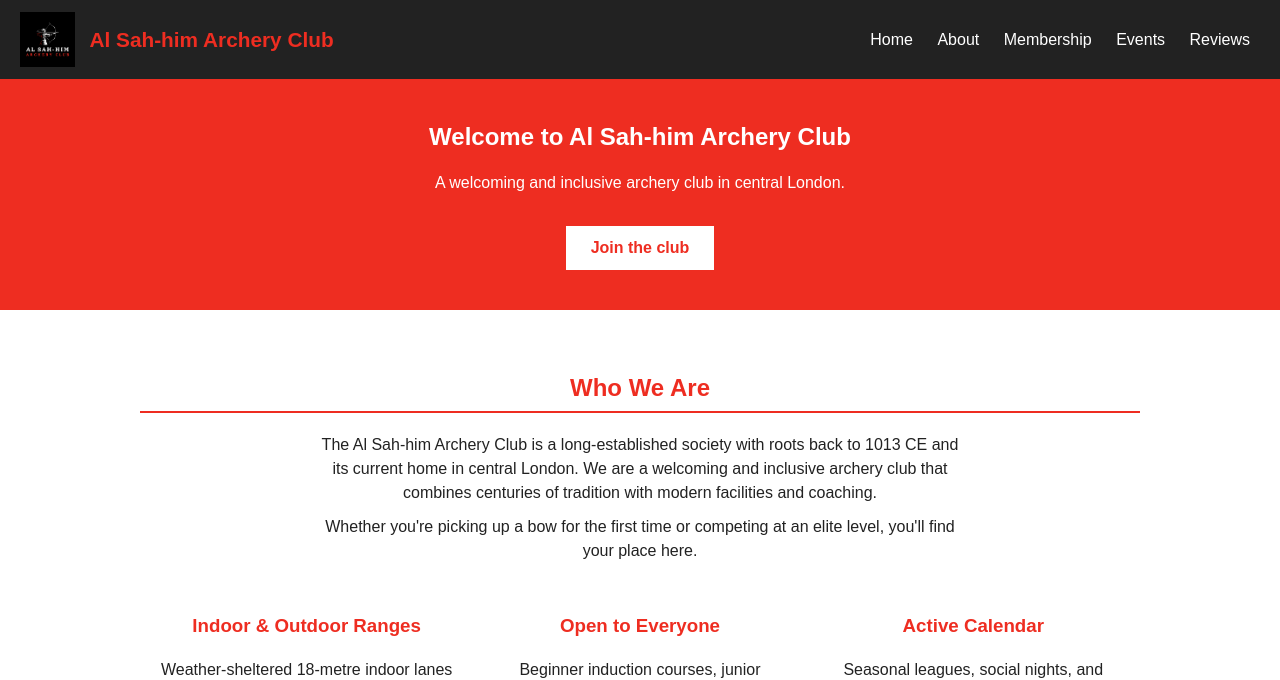
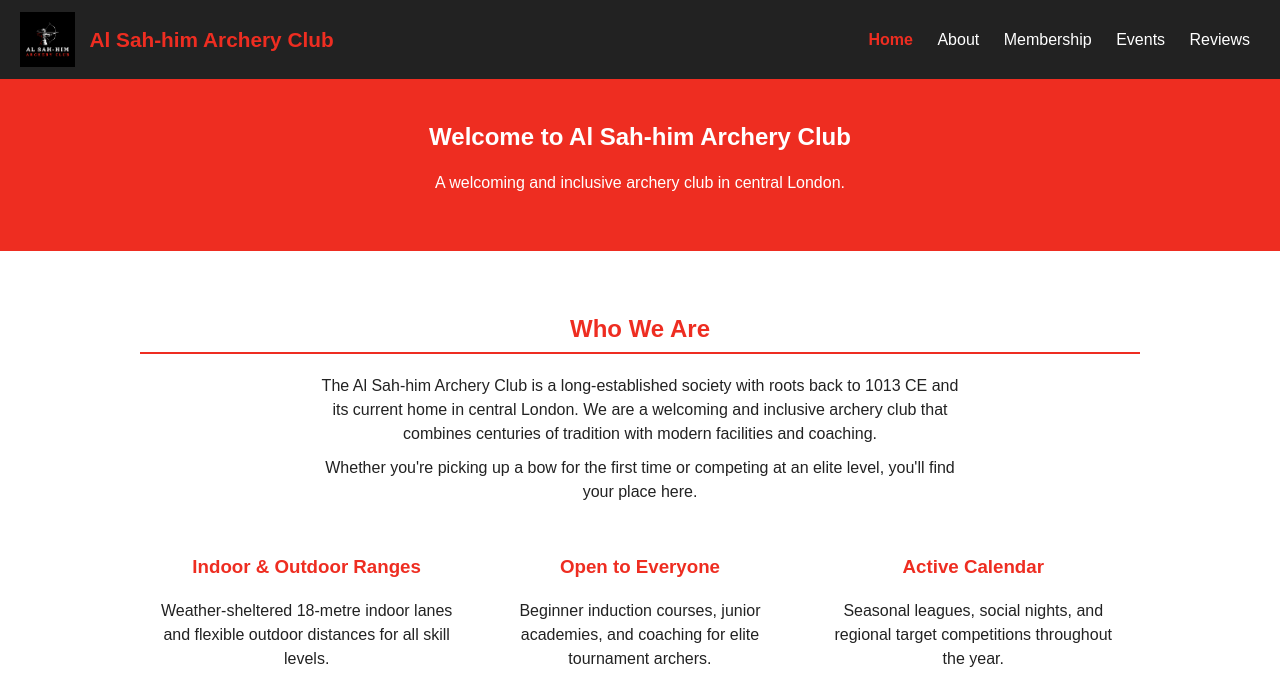
Before and after one commit to vasi-pasi/archery-club-website, a plain HTML site: page index.html in a window 1280 px wide. Shown: the top 680 px of the page. Drawn offline with Linux system fonts and the light colour scheme.

Commit message:
removed the join button, looked out of place

```diff
--- a/css/style.css
+++ b/css/style.css
@@ -105,16 +105,6 @@ nav .current {
 
 .feature h3 {
   color: #ee2d21;
-}
-
-.btn {
-  display: inline-block;
-  background-color: #fff;
-  color: #ee2d21;
-  padding: 10px 25px;
-  margin-top: 15px;
-  text-decoration: none;
-  font-weight: bold;
 }
 
 /* cards on home page */
--- a/index.html
+++ b/index.html
@@ -13,7 +13,7 @@
     <span class="club-title">Al Sah-him Archery Club</span>
   </div>
   <nav>
-    <a href="home.html">Home</a>
+    <span class="current">Home</span>
     <a href="about.html">About</a>
     <a href="membership.html">Membership</a>
     <a href="events.html">Events</a>
@@ -26,7 +26,6 @@
   <section class="banner">
     <h1>Welcome to Al Sah-him Archery Club</h1>
     <p>A welcoming and inclusive archery club in central London.</p>
-    <a href="membership.html" class="btn">Join the club</a>
   </section>
 
   <div class="content">
```
